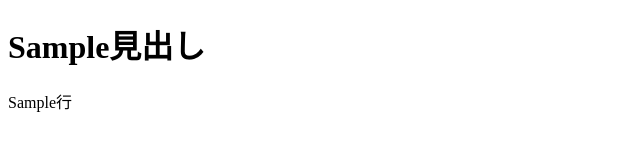
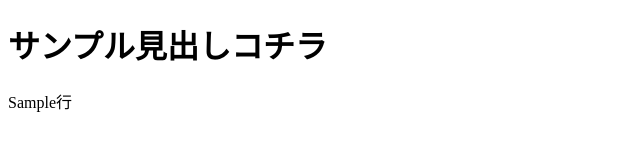
Before and after one commit to hakamata-1106/pair-conflict, a plain HTML site: page index.html in a window 1280 px wide. Shown: the whole page, without its empty margins (0-640 px from the left). Drawn offline with Linux system fonts and the light colour scheme.

Commit message:
h1の書き換え

```diff
--- a/index.html
+++ b/index.html
@@ -6,7 +6,7 @@
     <title>Document</title>
 </head>
 <body>
-    <h1>Sample見出し</h1>
+    <h1>サンプル見出しコチラ</h1>
     <p>Sample行</p>
 </body>
 </html>
```
